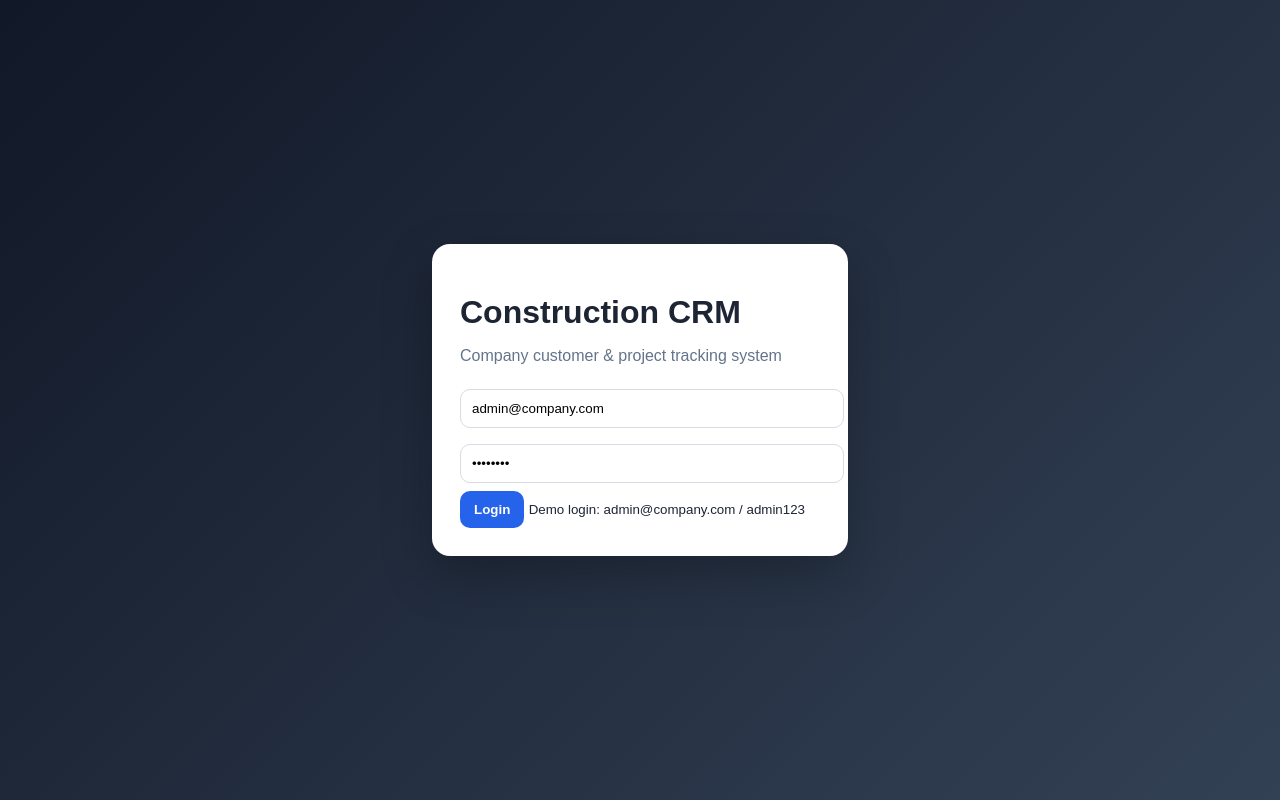
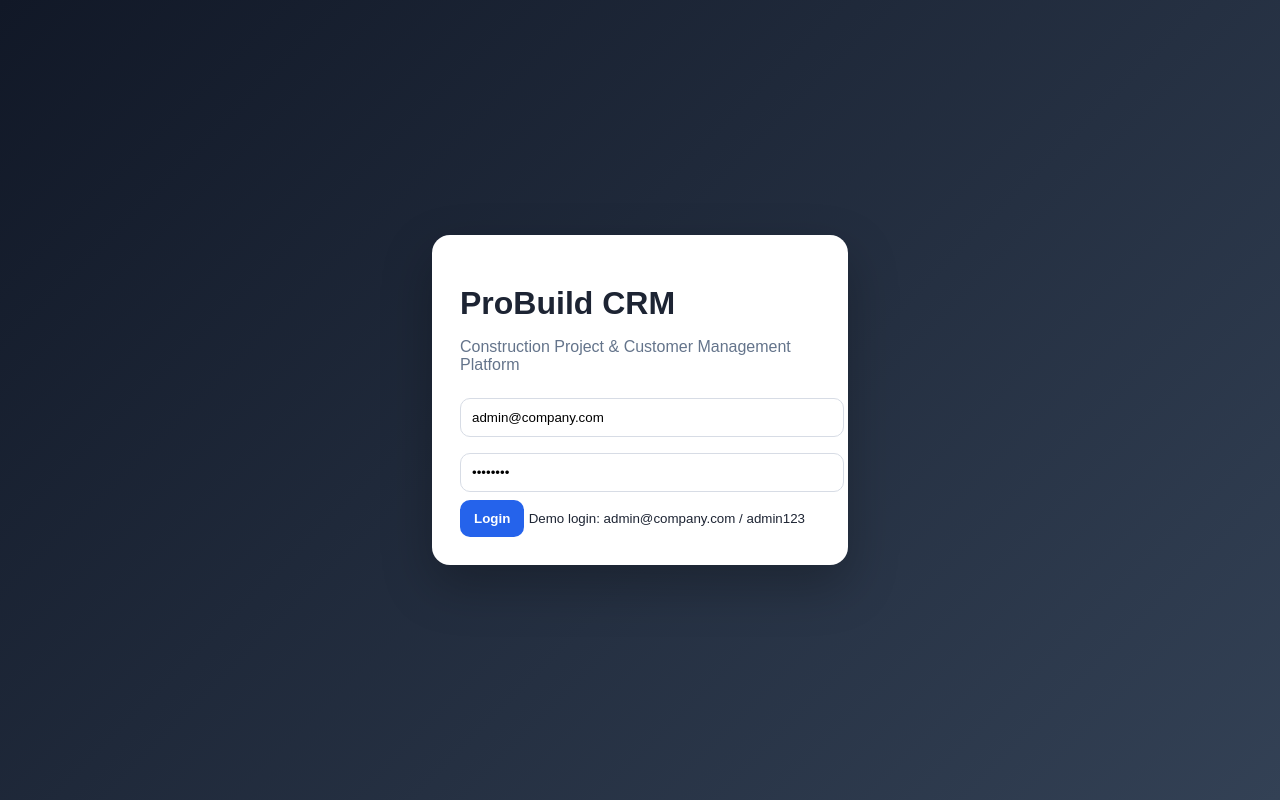
Before and after one commit to quanho2903-cpu/probuild-crm, a website: page probuild-crm/public/index.html in a window 1280 px wide. Drawn offline with Linux system fonts and the light colour scheme.

Commit message:
Update index.html

```diff
--- a/probuild-crm/public/index.html
+++ b/probuild-crm/public/index.html
@@ -17,8 +17,8 @@
 <body>
   <div id="loginPage" class="login-page">
     <div class="login-card">
-      <h1>Construction CRM</h1>
-      <p>Company customer & project tracking system</p>
+ <h1>ProBuild CRM</h1>
+     <p>Construction Project & Customer Management Platform</p>
       <input id="loginEmail" placeholder="Email" value="admin@company.com"/>
       <input id="loginPassword" placeholder="Password" type="password" value="admin123"/>
       <button onclick="login()">Login</button>
```
